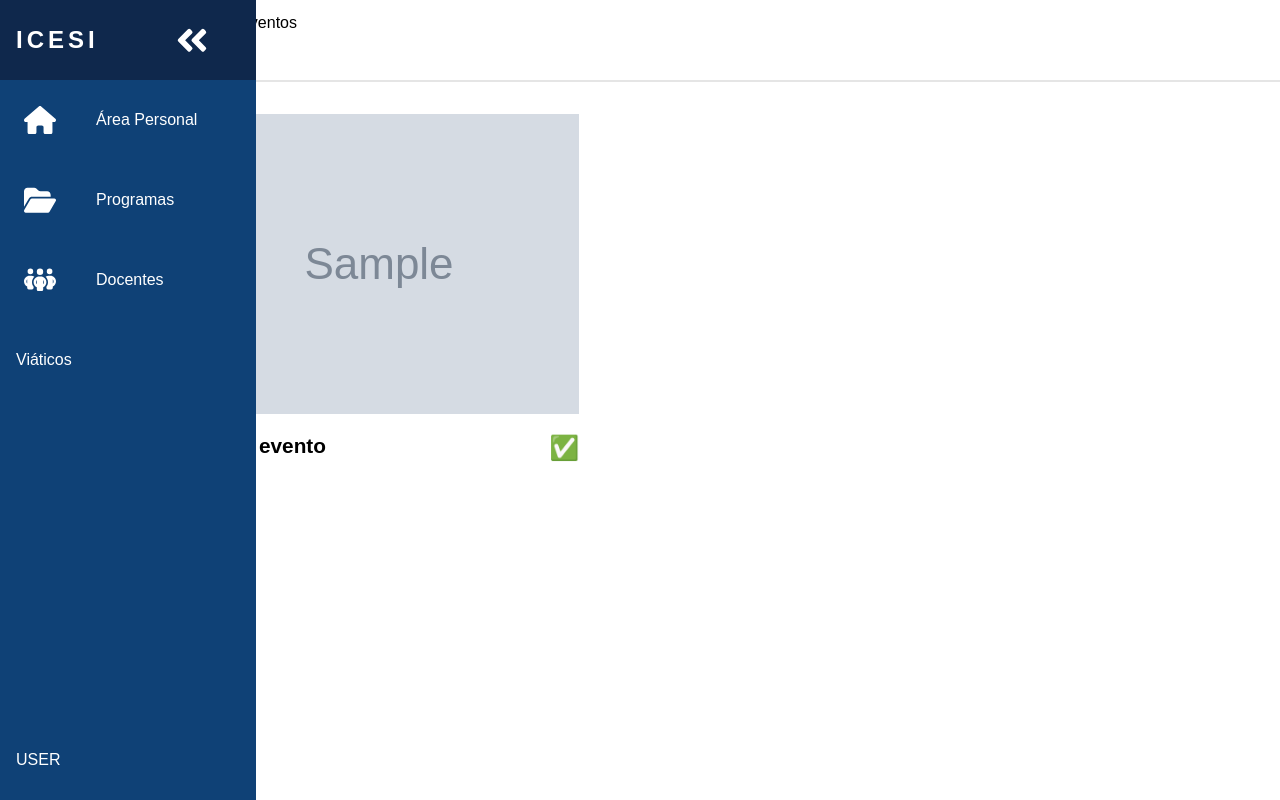
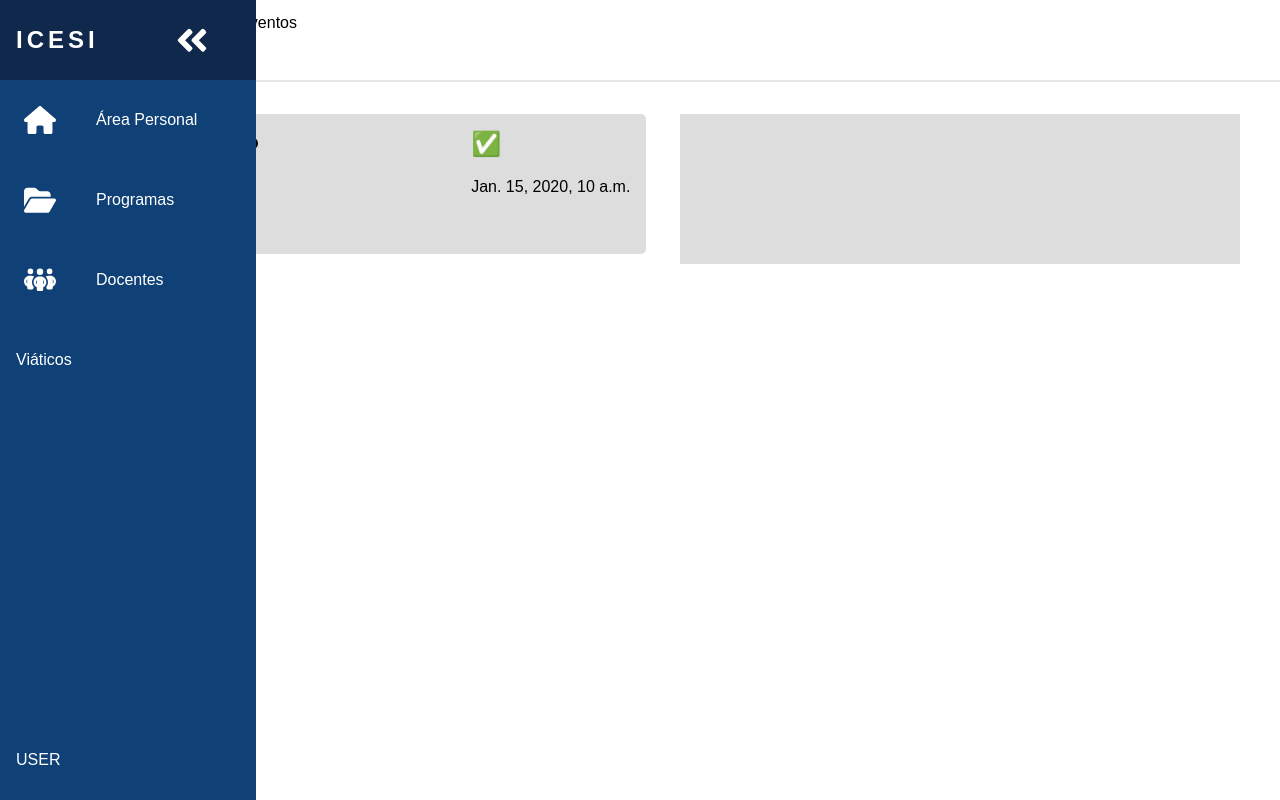
Before and after one commit to JohanDanielAguirre/Proyecto_eventos_mongo_y_postgressql, a Django app: template mainapp/templates/eventsList.html in a window 1280 px wide. Run offline with Django 5.2, Linux system fonts and the light colour scheme; the template is opened without the code that fills it: most values are stand-ins (such as "Sample title", 1, 10 or a date in 2020); grey boxes marked "Sample" are stand-in pictures; parts of the project's set-up code (start-up, migrations or seed data) failed here and were passed over.

Commit message:
style: change the style for eventsLists

```diff
--- a/event/settings.py
+++ b/event/settings.py
@@ -96,7 +96,7 @@ DATABASES = {
         'NAME': 'xe',
         'USER': 'PROYECTOFINAL',
         'PASSWORD': 'proyecto',
-        'HOST': '192.168.10.178',
+        'HOST': 'localhost',
         'PORT': '1521',
     }
 }
--- a/mainapp/static/css/eventos.css
+++ b/mainapp/static/css/eventosListStyle.css
@@ -41,7 +41,7 @@ body {
   text-align: left;
 }
 
-.wrapperProgram{
+.wrapperEvent{
   display: flex;
   flex-direction: column;
   align-items: center;
@@ -52,11 +52,11 @@ body {
   margin-right: 7px;
 }
 
-.wrapperProgram::-webkit-scrollbar{
+.wrapperEvent::-webkit-scrollbar{
   width: 0;
 }
 
-.program{
+.event{
   display: flex;
   min-height: 140px;
   min-width: 100%;
@@ -78,7 +78,7 @@ body {
   font-size: 1em;
 }
 
-.program:hover {
+.event:hover {
   box-shadow: 4px 4px 10px rgba(0, 0, 0, 0.3);
   transition: box-shadow 0.3s ease-out;
 }
@@ -92,7 +92,6 @@ body {
   overflow-y: auto;
   background-color: #DDD;
   margin-right: 4.5rem;
-
 }
 
 .wrapperInfo * {
@@ -121,26 +120,6 @@ body {
   line-height: 1;
   text-align:justify;
   margin-bottom: 10px;
-}
-
-.wrapperInfo img {
-  margin-top: 10px;
-  width: 90%;
-  height: 20%;
-}
-
-.program img{
-  width: 25%;
-  height: 100%;
-  object-fit: cover;
-  object-position: 20%;
-  margin-right: 1em;
-  border-radius: 5px 0 0 5px;
-  box-shadow: 5px 0px 10px rgba(0, 0, 0, 0.1);
-}
-
-.program h2 {
-  margin-left: auto;
 }
 
 .right {
--- /dev/null
+++ b/mainapp/static/js/eventsScripts.js
@@ -0,0 +1,28 @@
+function showInfo(id) {
+    // Obtiene la información del programa seleccionado
+    var info = document.getElementById('info' + id).innerHTML;
+    // Obtiene el elemento wrapperInfo
+    var wrapperInfo = document.getElementById('wrapperInfo');
+    // Obtiene los elementos hijos de wrapperInfo
+    var children = wrapperInfo.children;
+    // Agrega la clase 'hidden' a los elementos hijos para ocultar el contenido
+    for (var i = 0; i < children.length; i++) {
+        children[i].classList.remove('visible');
+    }
+    // Espera 0.5 segundos para que se realice la transición
+    setTimeout(function() {
+        // Cambia el contenido
+        wrapperInfo.innerHTML = info;
+        // Quita la clase 'hidden' a los elementos hijos para mostrar el nuevo contenido
+        var newChildren = wrapperInfo.children;
+        for (var i = 0; i < newChildren.length; i++) {
+            newChildren[i].classList.add('visible');
+        }
+
+        // Agregar el botón "Ver Materias"
+        var button = document.createElement('button');
+        button.textContent = 'Ver Materias';
+        button.setAttribute('onclick', 'verMaterias("' + id + '")');
+        wrapperInfo.appendChild(button);
+    }, 100);
+}
--- a/mainapp/templates/eventsList.html
+++ b/mainapp/templates/eventsList.html
@@ -4,7 +4,7 @@
 
 {% block static %}
     {{ block.super }}
-    <link rel="stylesheet" href="{% static 'css/eventos.css' %}">
+    <link rel="stylesheet" href="{% static 'css/eventosListStyle.css' %}">
 {% endblock %}
 
 {% block actual_patch %}
@@ -19,28 +19,30 @@
 
 {% block content %}
 <div class="container">
-    <div class="wrapperProgram">
+    <div class="wrapperEvent">
         {% for evento in eventos %}
-            <div id="button{{ evento.codigo }}" type="button" onclick="showInfo('{{ evento.codigo }}')" class="event">
-                <img src="{{ evento.url_image }}" alt="{{ evento.nombre }}">
+            <div id="button{{ evento }}" type="button" onclick="showInfo('{{ evento }}')" class="event">
                 <div class="subcontainer1">
                     <div class="subcontainer2">
                         <div class="left">
-                            <h3>{{ evento.nombre }}</h3>
+                            <h3>{{ evento.title }}</h3>
+                            <p>{{ evento.description }}</p>
                         </div>
                         <div class="right">
                             <h2>✅</h2>
+                            <p>{{ evento.date }}</p>
                         </div>
                     </div>
-
                 </div>
             </div>
-            <div id="info{{ evento.id }}" class="info" style="display: none;">
-                <img src="{{ evento.url_image }}" alt="{{ evento.nombre }}">
-                <h3>{{ evento.nombre }}</h3>
-                <div class="text">{{ evento.descripcion }}</div>
+            <div id="info{{ evento }}" class="info" style="display: none;">
+                <h3>{{ evento.title}}</h3>
+                <div class="text">{{ evento.description }}</div>
             </div>
         {% endfor %}
     </div>
+    <div class="wrapperInfo" id="wrapperInfo">
+    </div>
 </div>
+<script src="{% static 'js/eventsScripts.js' %}"></script>
 {% endblock %}
--- a/mainapp/templates/root.html
+++ b/mainapp/templates/root.html
@@ -90,7 +90,7 @@
         </li>
 
         <li class="nav-item">
-          <a href="{% url 'teachers' %}" class="nav-link">
+          <a href="{% url 'crear_evento' %}" class="nav-link">
             <svg xmlns="http://www.w3.org/2000/svg" viewBox="0 0 640 512"><!--!Font Awesome Free 6.5.1 by @fontawesome - https://fontawesome.com License - https://fontawesome.com/license/free Copyright 2024 Fonticons, Inc.-->
               <g class="fa-group">
                 <path
@@ -109,7 +109,7 @@
         </li>
 
         <li class="nav-item">
-          <a href="{% url 'viatic_list' %}" class="nav-link">
+          <a href="{% url 'evento' %}" class="nav-link">
             <span class="link-text">Viáticos</span>
           </a>
         </li>
```
Also changed, not shown: mainapp/views/evento.py (+14 -7 lines).
